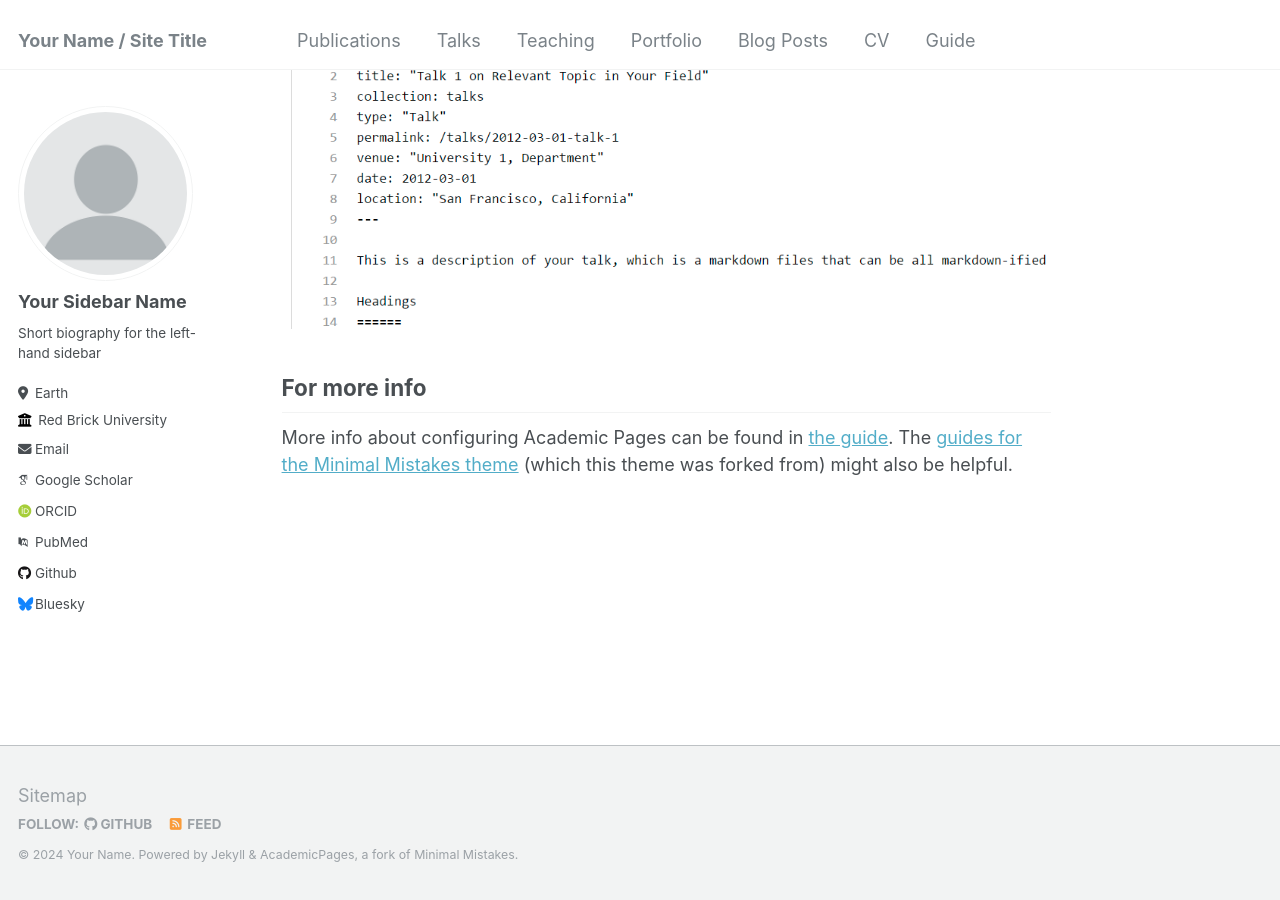
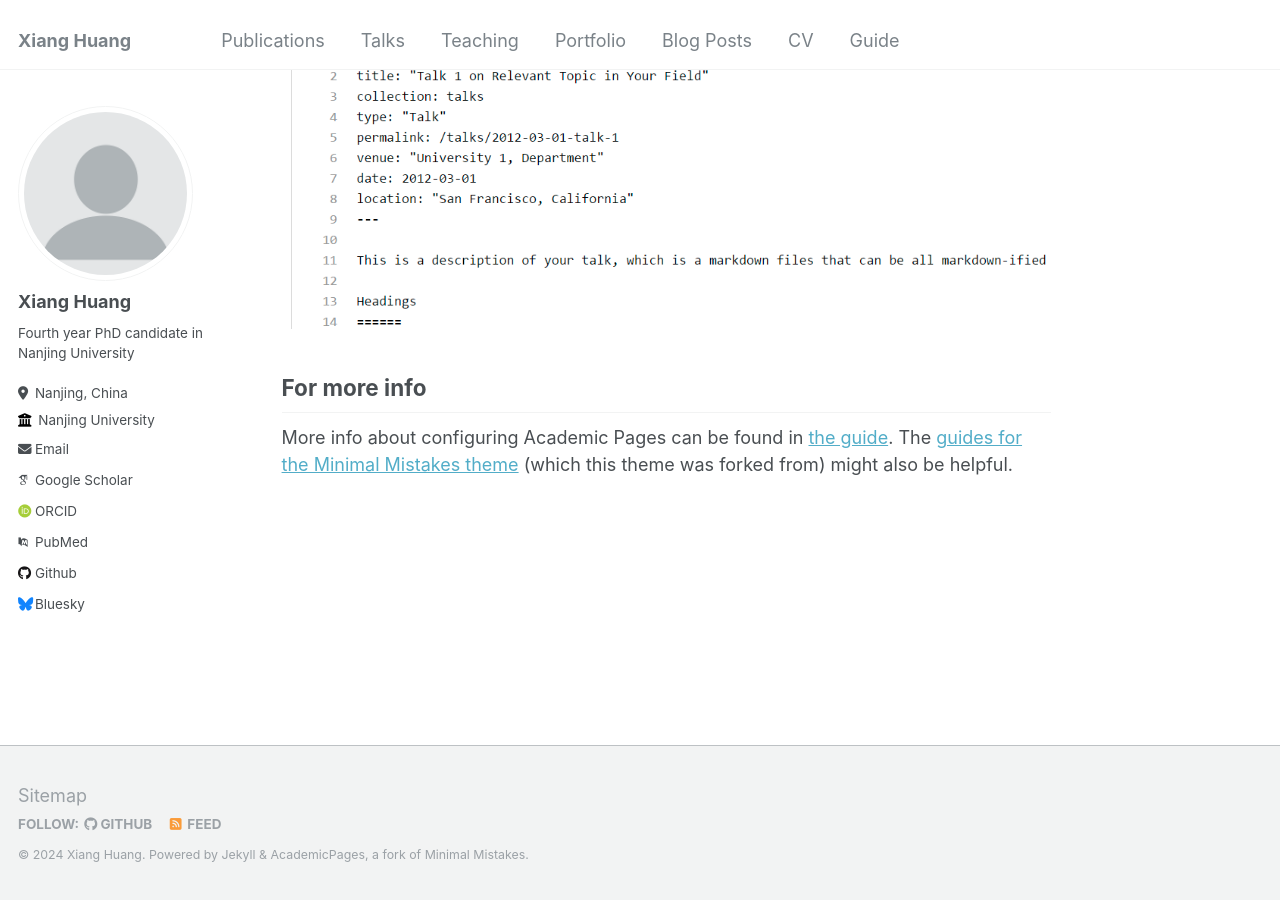
Before and after one commit to cdhx/cdhx.github.io, a Jekyll site: the page built from _pages/about.md, in a window 1280 px wide and 900 px high, scrolled down 2660 px. Built offline with Jekyll 4.4.1, drawn with Linux system fonts in a browser that asks for light colours; some web fonts are replaced.

Commit message:
Update _config.yml

```diff
--- a/_config.yml
+++ b/_config.yml
@@ -8,11 +8,11 @@
 
 # Basic Site Settings
 locale                   : "en-US"
-title                    : "Your Name / Site Title"
+title                    : "Xiang Huang"
 title_separator          : "-"
-name                     : &name "Your Name"
-description              : &description "personal description"
-url                      : https://academicpages.github.io # the base hostname & protocol for your site e.g. "https://mmistakes.github.io"
+name                     : &name "Xiang Huang"
+description              : &description "I'm Xiang Huang from Nanjing University. Currently I'm a fourth-year PhD student in Websoft research group, supervised by Professor Yuzhong Qu. My current interests include auto Knowledge Based Question Answering, Tastk specific Agent, auto alignment, and instruct-evol."
+url                      : https://cdhx.github.io # the base hostname & protocol for your site e.g. "https://mmistakes.github.io"
 baseurl                  : "" # the subpath of your site, e.g. "/blog"
 repository               : "academicpages/academicpages.github.io"
 
@@ -22,19 +22,19 @@ repository               : "academicpages/academicpages.github.io"
 author:
   # Biographic information
   avatar           : "profile.png"
-  name             : "Your Sidebar Name"
+  name             : "Xiang Huang"
   pronouns         : # example: "she/her"
-  bio              : "Short biography for the left-hand sidebar"
-  location         : "Earth"
-  employer         : "Red Brick University"
+  bio              : "Fourth year PhD candidate in Nanjing University"
+  location         : "Nanjing, China"
+  employer         : "Nanjing University"
   uri              : # URL
-  email            : "none@example.org"
+  email            : "xianghuang@smail.nju.edu.cn"
 
   # Academic websites
   arxiv            : # URL - Update with the correct link to your profile
-  googlescholar    : "https://scholar.google.com/citations?user=PS_CX0AAAAAJ"
+  googlescholar    : "https://scholar.google.com/citations?hl=zh-CN&user=9yvG_0sAAAAJ"
   impactstory      : # URL
-  orcid            : "http://orcid.org/yourorcidurl"
+  orcid            : "https://orcid.org/my-orcid?orcid=0000-0003-1904-0494"
   semantic         : # URL
   pubmed           : "https://www.ncbi.nlm.nih.gov/pubmed/?term=john+snow"
   researchgate     : # URL
@@ -43,7 +43,7 @@ author:
   bitbucket        : # Username - Update with your username on the site
   codepen          : # Username
   dribbble         : # Username
-  github           : "academicpages"
+  github           : "https://github.com/cdhx"
   kaggle           : # Username
   stackoverflow    : # User number or user number and name (i.e., use "1" or "1/jeff-atwood")
 
@@ -65,13 +65,13 @@ author:
   steam            : # Username
   telegram         : # URL
   tumblr           : # Username
-  twitter          : # Username for X / Twitter
+  twitter          : # Xiang Huang@NJU
   vine             : # Username
   weibo            : # Username
   wikipedia        : # Username
   xing             : # Username
   youtube          : # Username
-  zhihu            : # URL
+  zhihu            : # https://www.zhihu.com/people/huang-xiang-65-62
 
 
 # Site Settings
```
